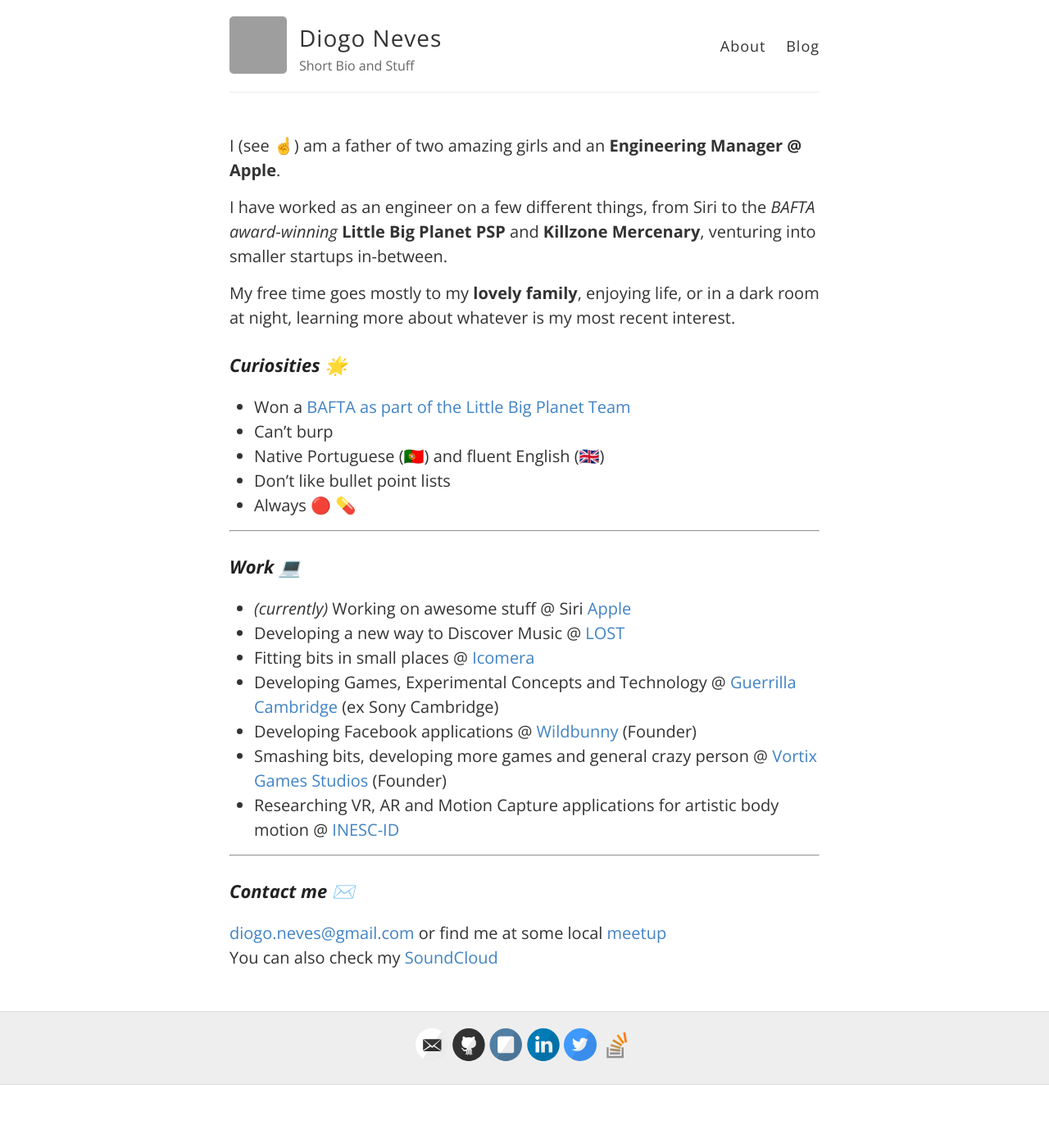
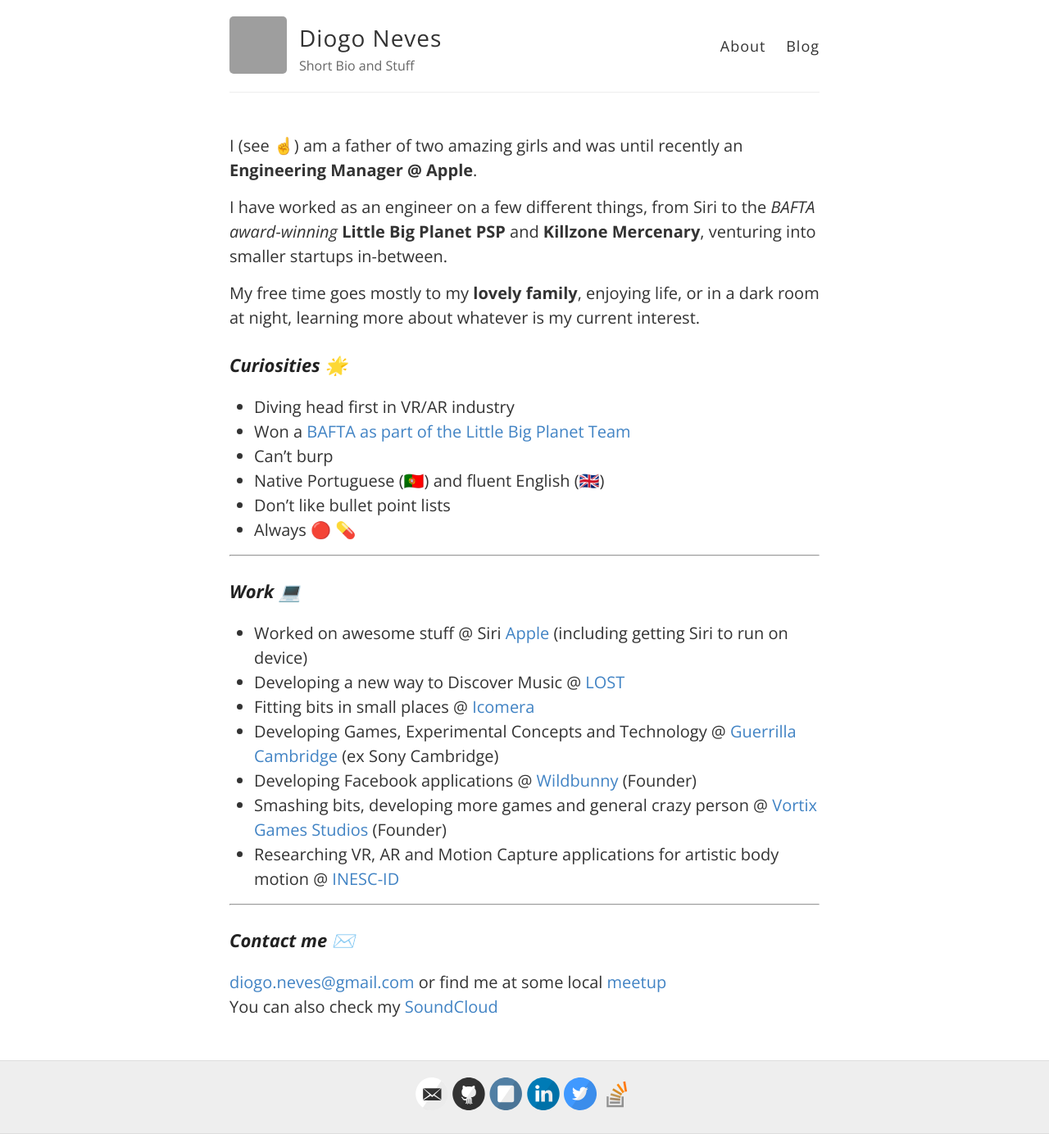
Before and after one commit to DiogoNeves/diogoneves.github.io, a Jekyll site: the page built from index.md, in a window 1280 px wide. Shown: the whole page at 82% size. Built offline with Jekyll 4.4.1, drawn with Linux system fonts in a browser that asks for light colours; emoji names are drawn with the system emoji font; before the commit the page ends 1324 px from its top, so only the background shows below that; grey boxes are pictures that could not be loaded.

Commit message:
Updated work

```diff
--- a/index.md
+++ b/index.md
@@ -2,17 +2,18 @@
 layout: page
 ---
 
-I (see :point_up:) am a father of two amazing girls and an **Engineering Manager @ Apple**.
+I (see :point_up:) am a father of two amazing girls and was until recently an **Engineering Manager @ Apple**.
 
 I have worked as an engineer on a few different things, from Siri to the
 _BAFTA award-winning_ **Little Big Planet PSP** and **Killzone Mercenary**,
 venturing into smaller startups in-between.
 
 My free time goes mostly to my **lovely family**, enjoying life, or in a dark room at night,
-learning more about whatever is my most recent interest.
+learning more about whatever is my current interest.
 
 ### Curiosities 🌟
 
+* Diving head first in VR/AR industry
 * Won a [BAFTA as part of the Little Big Planet Team](http://www.bafta.org/games/awards/2010-winners-nominees,2475,BA.html){:target="_blank"}
 * Can't burp
 * Native Portuguese (🇵🇹) and fluent English (🇬🇧)
@@ -23,7 +24,7 @@
 
 ### Work 💻
 
-* *(currently)* Working on awesome stuff @ Siri [Apple](https://www.apple.com/){:target="_blank"}
+* Worked on awesome stuff @ Siri [Apple](https://www.apple.com/){:target="_blank"} (including getting Siri to run on device)
 * Developing a new way to Discover Music @
 [LOST](http://lost.am/){:target="_blank"}
 * Fitting bits in small places @ [Icomera](http://www.icomera.com/){:target="_blank"}
```
